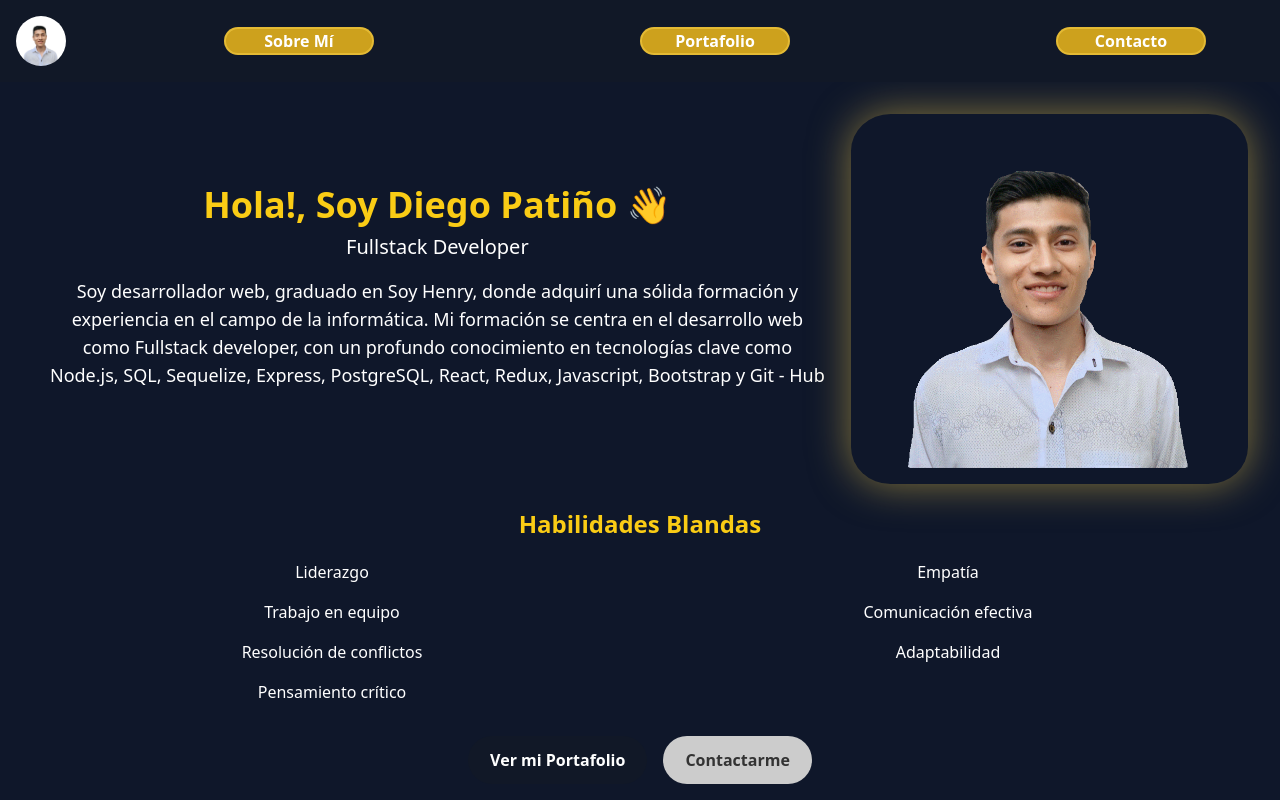
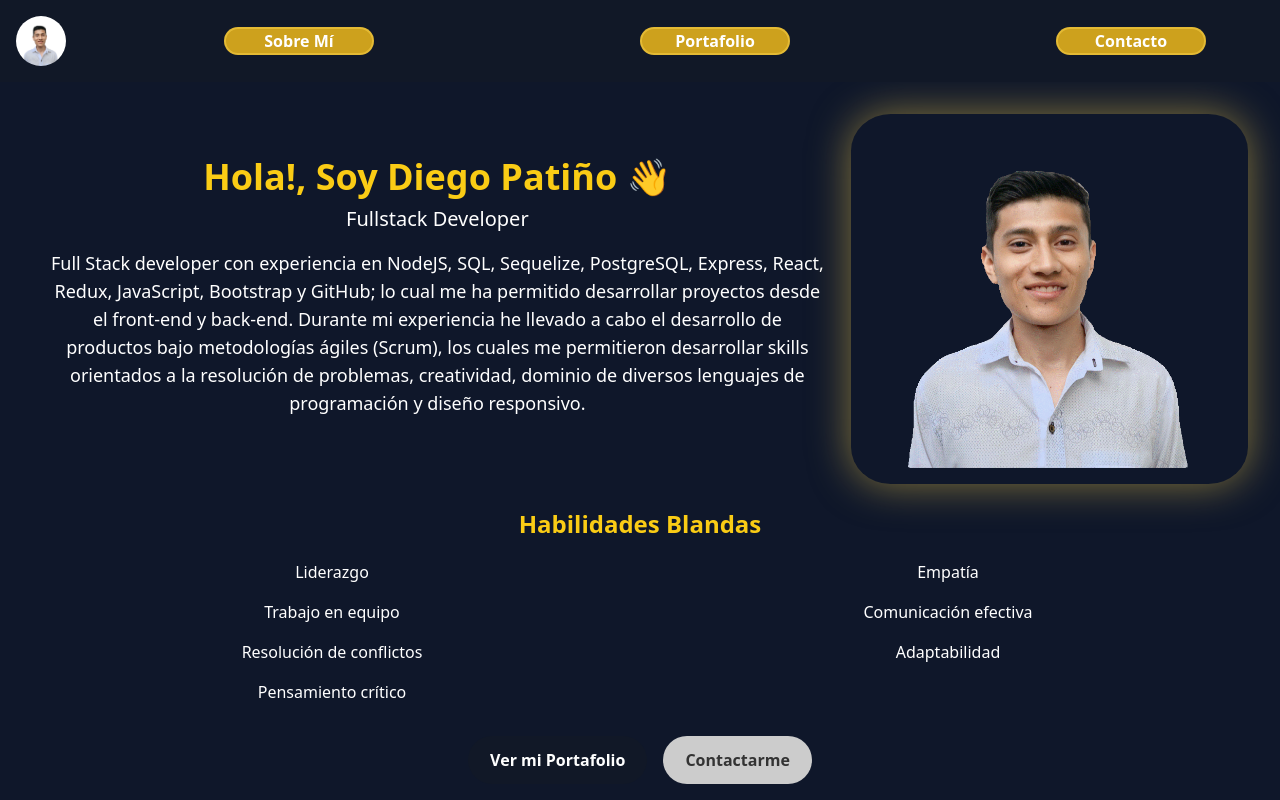
Before and after one commit to duvan321/Portafolio, a React (Vite) app in the folder client/: page / in a window 1280 px wide. Shown: the top 800 px of the page. Built offline with nearby package versions, Linux system fonts and the light colour scheme.

Commit message:
personalisando mi about y mi cv

```diff
--- a/client/src/components/Contacto.jsx
+++ b/client/src/components/Contacto.jsx
@@ -113,8 +113,8 @@ function Contacto() {
           <p className="mt-3">
             <span className="font-semibold">Currículum:</span>{" "}
             <a
-              href="/Diego patino CV.pdf"
-              download="Diego patino CV.pdf"
+              href="/DUVAN DIEGO PATIÑO MONROY.docx"
+              download="DUVAN DIEGO PATIÑO MONROY.docx"
               target="_blank"
               className="text-yellow-400"
             >
--- a/client/src/components/Inicio.jsx
+++ b/client/src/components/Inicio.jsx
@@ -23,12 +23,14 @@ function Inicio() {
           </h1>
           <h2 className="text-xl text-center">Fullstack Developer</h2>
           <p className="mt-4 text-center text-lg mb-6">
-            Soy desarrollador web, graduado en Soy Henry, donde adquirí una
-            sólida formación y experiencia en el campo de la informática. Mi
-            formación se centra en el desarrollo web como Fullstack developer,
-            con un profundo conocimiento en tecnologías clave como Node.js, SQL,
-            Sequelize, Express, PostgreSQL, React, Redux, Javascript, Bootstrap
-            y Git - Hub
+            Full Stack developer con experiencia en NodeJS, SQL, Sequelize,
+            PostgreSQL, Express, React, Redux, JavaScript, Bootstrap y GitHub;
+            lo cual me ha permitido desarrollar proyectos desde el front-end y
+            back-end. Durante mi experiencia he llevado a cabo el desarrollo de
+            productos bajo metodologías ágiles (Scrum), los cuales me
+            permitieron desarrollar skills orientados a la resolución de
+            problemas, creatividad, dominio de diversos lenguajes de
+            programación y diseño responsivo.
           </p>
         </div>
         <div className=" md:w-1/3 ml-6  flex justify-center items-center  custom-shadow-yellow">
```
Also changed, not shown: 1 other file (tests, documents, lock files or other folders).
